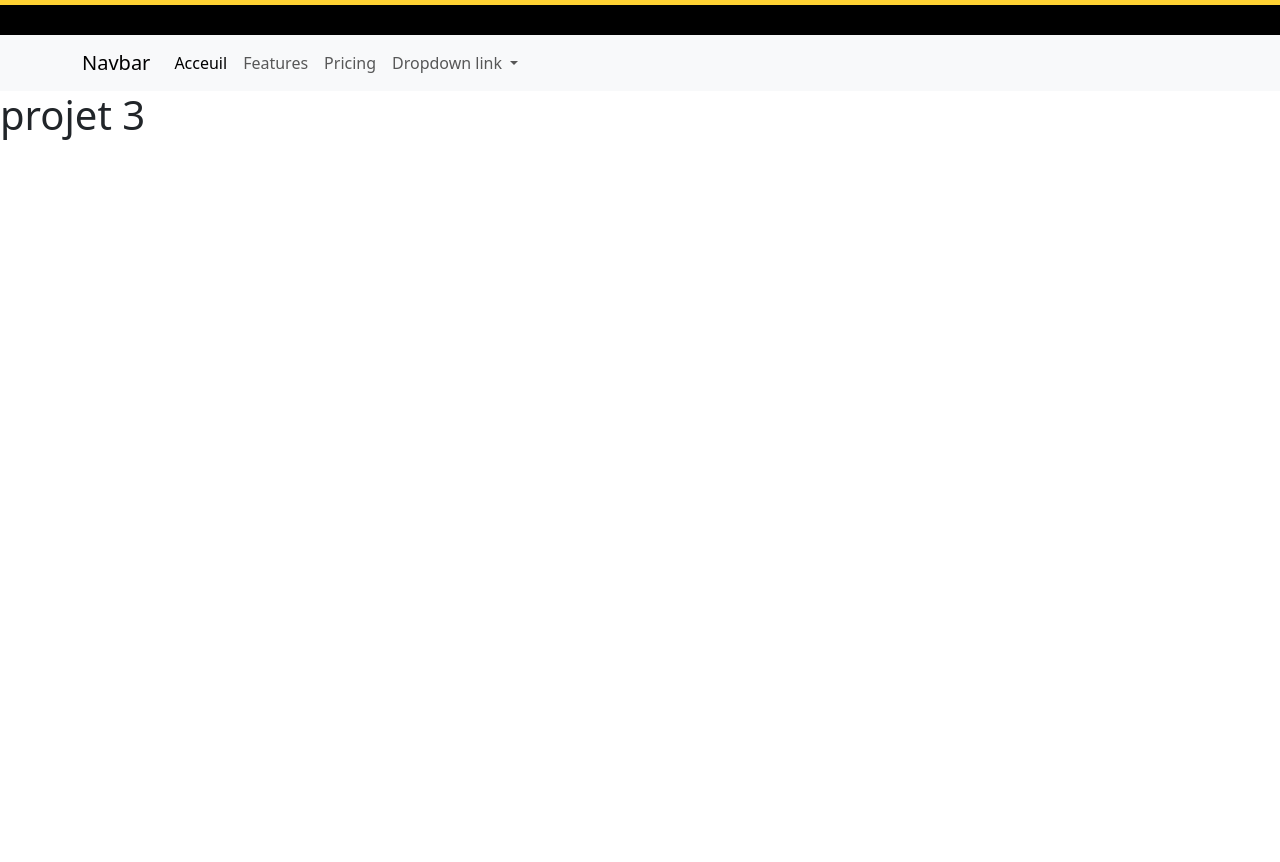
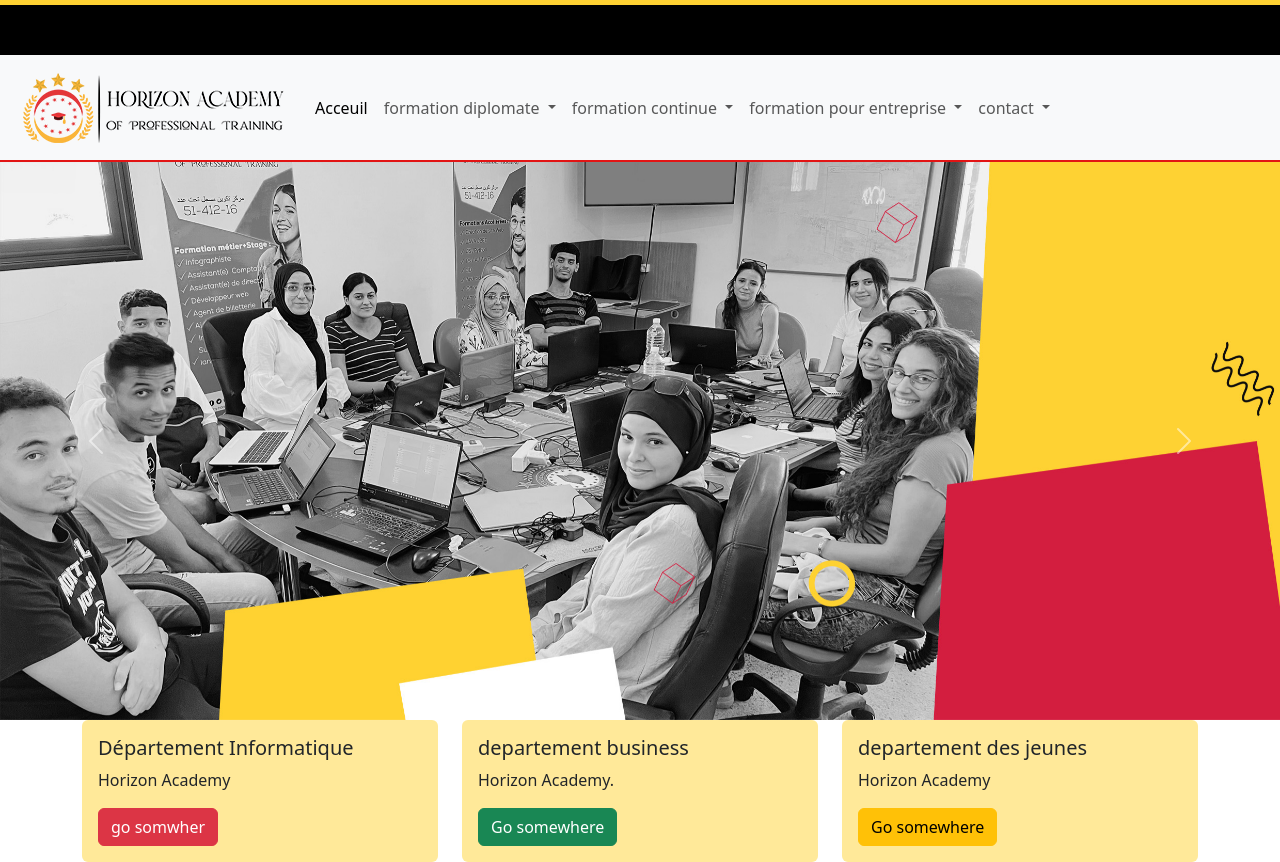
Before and after one commit to Faten-Rjiba/projet3, a plain HTML site: page index.html in a window 1280 px wide. Before the commit the page ends 800 px from the top, so only its background shows below. Drawn offline with nearby package versions, Linux system fonts and the light colour scheme.

Commit message:
add slide

```diff
--- a/css/style.css
+++ b/css/style.css
@@ -6,3 +6,16 @@
     background-color: black;
     height: 30px;
 }
+.blue-ligne{
+ background-color: rgb(0, 0, 0);
+ height: 20px;
+}
+    .red-ligne{
+        background-color: rgb(226, 20, 20);
+    height: 2px;
+}
+.card{
+border-radius:none !important;
+border: none !important;
+background-color: #ffd3337f!important;
+}
--- a/index.html
+++ b/index.html
@@ -9,7 +9,7 @@
             content="width=device-width, initial-scale=1, shrink-to-fit=no"
         />
         <!--meta keywords-->
-        <meta name="keywords"content="formation web,photoshop sousse"/>
+        <meta name="keywords"content="formation web,photoshop, aftereffect,html sousse"/>
         <!--Meta description-->
         <meta name="keywords"content="centre pour formation continue en sousse"/>
         <!--link css-->
@@ -30,41 +30,123 @@
              <div class="yellow-ligne"></div>
                  <!-- place navbar here -->
                  <div class="dark-ligne"></div>
+                 <!-- place navbar here -->
+                 <div class="blue-ligne"></div>
                  <!--navbar bootstrap-->
                  <nav class="navbar navbar-expand-lg bg-body-tertiary">
-                    <div class="container">
-                      <a class="navbar-brand" href="#">Navbar</a>
+                  <div class="container-fluid">
+                    <a class="navbar-brand" href="#"><img src="images/logo-hapt.png"/></a>
                     <button class="navbar-toggler" type="button" data-bs-toggle="collapse" data-bs-target="#navbarNavDropdown" aria-controls="navbarNavDropdown" aria-expanded="false" aria-label="Toggle navigation">
                       <span class="navbar-toggler-icon"></span>
                     </button>
                     <div class="collapse navbar-collapse" id="navbarNavDropdown">
                       <ul class="navbar-nav">
                         <li class="nav-item">
-                            <a class="nav-link active " aria-current="page" href="#">Acceuil</a>
+                          <a class="nav-link active" aria-current="page" href="#">Acceuil</a>
                         </li>
-                          <li class="nav-item">
-                            <a class="nav-link" href="#">Features</a>
-                          </li>
-                          <li class="nav-item">
-                            <a class="nav-link" href="#">Pricing</a>
+
+                        <li class="nav-item dropdown">
+                          <a class="nav-link dropdown-toggle" href="#" role="button" data-bs-toggle="dropdown" aria-expanded="false">
+                            formation diplomate
+                          </a>
+                          <ul class="dropdown-menu">
+                            <li><a class="dropdown-item" href="#">BTS</a></li>
+                            <li><a class="dropdown-item" href="#">BTP</a></li>
+                            </ul>
                         </li>
                         <li class="nav-item dropdown">
                           <a class="nav-link dropdown-toggle" href="#" role="button" data-bs-toggle="dropdown" aria-expanded="false">
-                              Dropdown link
+                            formation continue
                           </a>
                           <ul class="dropdown-menu">
-                              <li><a class="dropdown-item" href="#">Action</a></li>
-                              <li><a class="dropdown-item" href="#">Another action</a></li>
-                              <li><a class="dropdown-item" href="#">Something else here</a></li>
+                            <li><a class="dropdown-item" href="#">formation metier</a></li>
+                            <li><a class="dropdown-item" href="#">formation continue</a></li>
+                          </ul>
+                        </li>
+                        <li class="nav-item dropdown">
+                          <a class="nav-link dropdown-toggle" href="#" role="button" data-bs-toggle="dropdown" aria-expanded="false">
+                            formation pour entreprise
+                          </a>
+                          <ul class="dropdown-menu">
+                            <li><a class="dropdown-item" href="#">inter</a></li>
+                            <li><a class="dropdown-item" href="#">intra</a></li>
+
+                          </ul>
+                        </li>
+                        <li class="nav-item dropdown">
+                          <a class="nav-link dropdown-toggle" href="#" role="button" data-bs-toggle="dropdown" aria-expanded="false">
+                            contact
+                          </a>
+                          <ul class="dropdown-menu">
+                            <li><a class="dropdown-item" href="#">inscription</a></li>
+                            <li><a class="dropdown-item" href="#">contact</a></li>
                           </ul>
                         </li>
                       </ul>
                     </div>
                   </div>
                 </nav>
+                <!--End Nav bar-->
+                <div class="red-ligne"></div>
         </header>
         <main>
-            <h1>projet 3</h1>
+          <!--start slide-->
+          <div id="carouselExampleInterval" class="carousel slide" data-bs-ride="carousel">
+            <div class="carousel-inner">
+              <div class="carousel-item active" data-bs-interval="10000">
+                <img src="images/centre-de-formation- informatique-design-sousse.jpg" class="d-block w-100" alt="formation ps ai id sousse">
+              </div>
+              <div class="carousel-item" data-bs-interval="2000">
+                <img src="images/centre-de-formation- comptabilité-sousse.jpg" class="d-block w-100" alt="...">
+              </div>
+              <div class="carousel-item">
+                <img src="images/centre-de-formation-developpement-web-sousse.jpg" class="d-block w-100" alt="...">
+              </div>
+            </div>
+            <button class="carousel-control-prev" type="button" data-bs-target="#carouselExampleInterval" data-bs-slide="prev">
+              <span class="carousel-control-prev-icon" aria-hidden="true"></span>
+              <span class="visually-hidden">Previous</span>
+            </button>
+            <button class="carousel-control-next" type="button" data-bs-target="#carouselExampleInterval" data-bs-slide="next">
+              <span class="carousel-control-next-icon" aria-hidden="true"></span>
+              <span class="visually-hidden">Next</span>
+            </button>
+          </div>
+          <!--End slide-->
+          <section>
+            <div class="container">
+            <div class="row">
+            <div class= "col-lg-4 col-sm-12">
+              <div class="card">
+                <div class="card-body">
+                  <h5 class="card-title">Département Informatique</h5>
+                  <p class="card-text">Horizon Academy</p>
+                  <a href="#" class="btn btn-danger">go somwher</a>
+                </div>
+              </div>
+            </div>
+            <!--end Card1-->
+            <div class= "col-lg-4 col-sm-12"> <!--pour identifier la taille de lecran-->
+              <div class="card">
+                <div class="card-body">
+                  <h5 class="card-title">departement business</h5>
+                  <p class="card-text">Horizon Academy.</p>
+                  <a href="#" class="btn btn-success">Go somewhere</a>
+                </div>
+              </div>
+            </div>
+            <!--end Card2-->
+            <div class= "col-lg-4 col-sm-12">
+              <div class="card">
+                <div class="card-body">
+                  <h5 class="card-title">departement des jeunes</h5>
+                  <p class="card-text">Horizon Academy</p>
+                  <a href="#" class="btn btn-warning">Go somewhere</a>
+                </div>
+              </div>
+            </div>
+            <!--end Card3-->
+          </section>
         </main>
         <footer>
             <!-- place footer here -->
```
Also changed, not shown: images/centre-de-formation- comptabilité-sousse.jpg (added), images/centre-de-formation- informatique-design-sousse.jpg (added), images/centre-de-formation- informatique-sousse.jpg (added), images/centre-de-formation- marketing-design-sousse.png (added), images/centre-de-formation-developpement-web-sousse.jpg (added), images/formation-design-sousse.jpg (added), images/formation-developpement-web-sousse.jpg (added), images/formation-marketing-digital-sousse.jpg (added), images/logo-hapt.png (added). Lines whose indentation alone changed are shown as unchanged.
